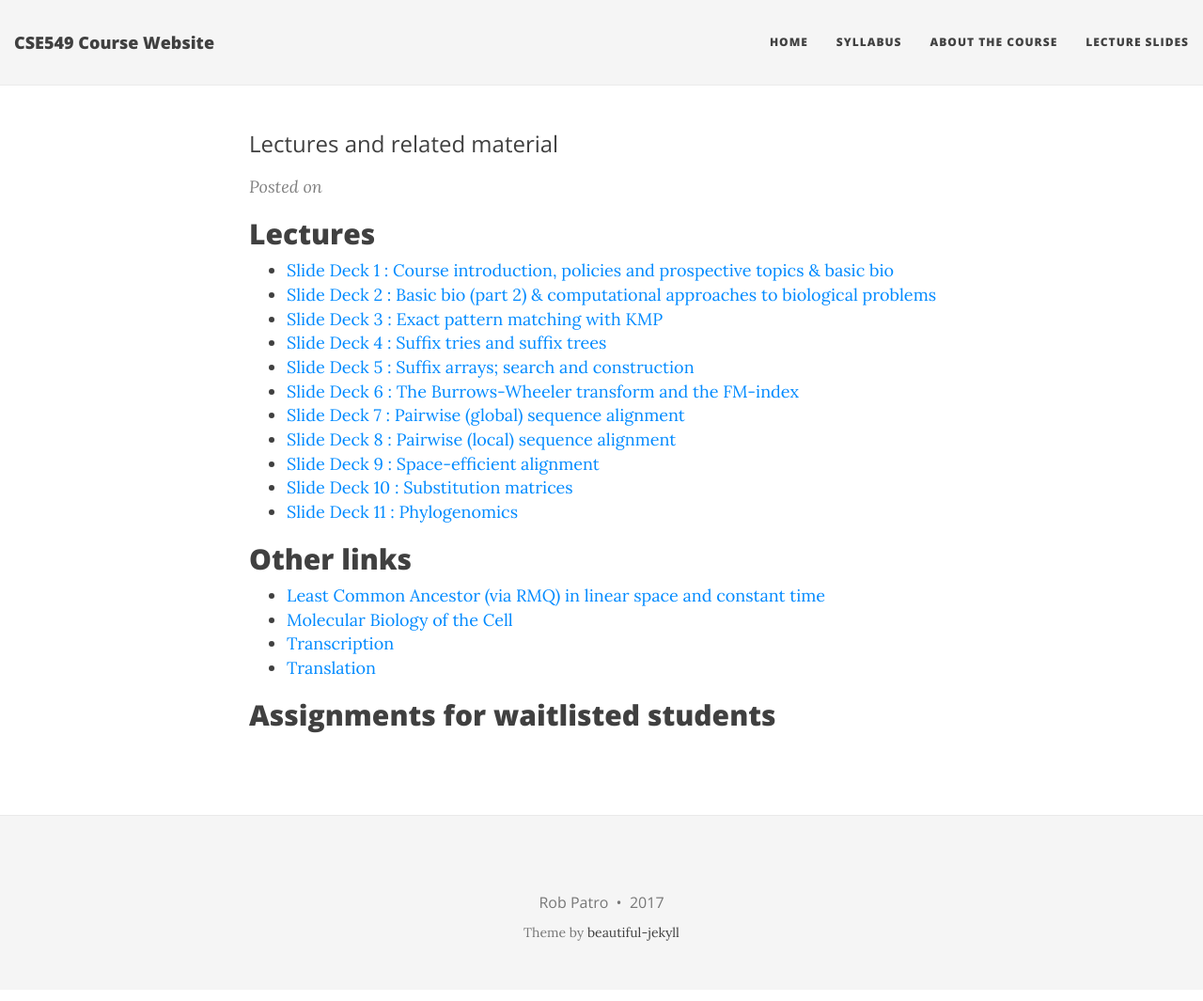
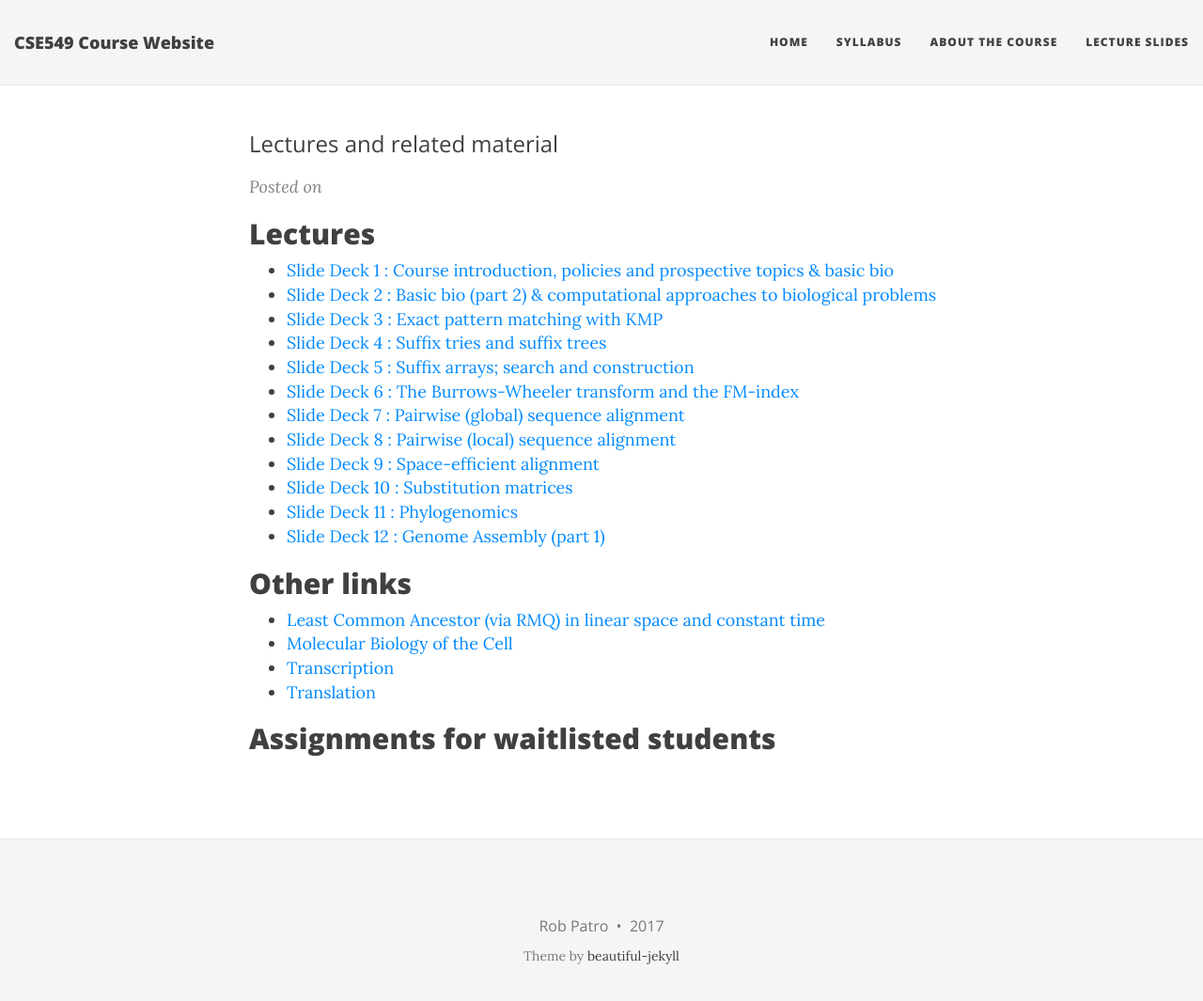
Before and after one commit to rob-p/CSE549F17, a Jekyll site: the page built from lectures.md, in a window 1280 px wide and 1078 px high. Shown: the top 1065 px of the window at 94% size. Built offline with Jekyll 4.4.1, drawn with Linux system fonts in a browser that asks for light colours; nearby versions of some CDN libraries.

Commit message:
update lectures

```diff
--- a/lectures.md
+++ b/lectures.md
@@ -17,6 +17,7 @@ subtitle: Lectures and related material
  * [Slide Deck 9 : Space-efficient alignment][9]
  * [Slide Deck 10 : Substitution matrices][10]
  * [Slide Deck 11 : Phylogenomics][11]
+ * [Slide Deck 12 : Genome Assembly (part 1)][12]
 
 {::comment}
 
@@ -62,6 +63,7 @@ subtitle: Lectures and related material
 [9]:{{site.url}}/lectures/Lec09.pdf
 [10]:{{site.url}}/lectures/Lec10.pdf
 [11]:{{site.url}}/lectures/Lec11.pdf
+[12]:{{site.url}}/lectures/Lec12.pdf
 
 {::comment}
  * [List of final project options][proj]
```
Also changed, not shown: 1 other file.
